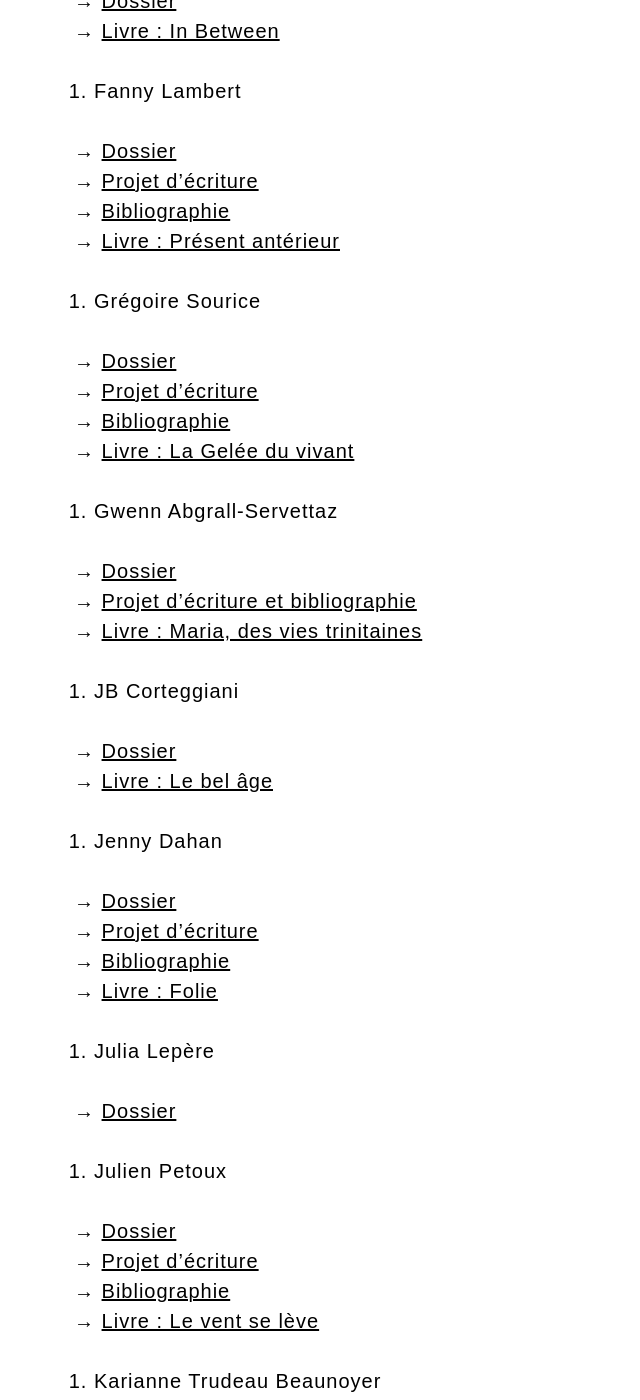
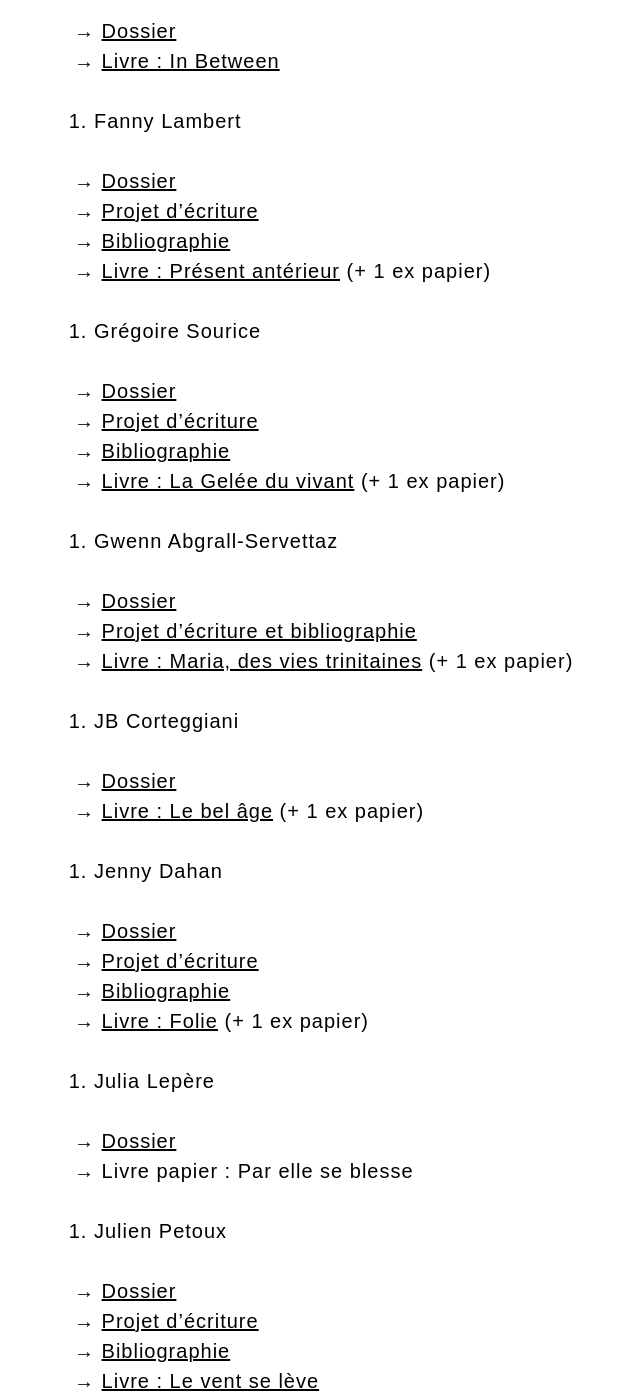
Before and after one commit to PQuod/MaisondelaPoesiedeRennes, a Jekyll site: the page built from espace-admin/admin.md, in a window 1280 px wide and 1400 px high, scrolled down 1478 px. Shown: the whole window, without its empty margins (336-976 px from the left). Built offline with Jekyll 4.4.1, drawn with Linux system fonts in a browser that asks for light colours; some web fonts are replaced; a script that is not in the unit is left out; some of the changed text lies outside the part shown.

Commit message:
Update Pages “accueilca”

```diff
--- a/espace-admin/admin.md
+++ b/espace-admin/admin.md
@@ -14,13 +14,13 @@
 * [Dossier](<https://maiporennes.fr/docs/2023_Candidatures/Adrien Lafille/dossier Lafille - Maison de la poésie de Rennes.pdf>)
 * [Projet d'écriture](<https://maiporennes.fr/docs/2023_Candidatures/Adrien Lafille/projet d'écriture Lafille - Maison de la poésie de Rennes.pdf>)
 * [Bibliographie](https://maiporennes.fr/docs/2023_Candidatures/Adrien%20Lafille/bilbiographie%20Lafille%20-%20Maison%20de%20la%20po%C3%A9sie%20de%20Rennes.pdf)
-* [Livre : La Transparence](<https://maiporennes.fr/docs/2023_Candidatures/Adrien Lafille/la-transparence_version définitive.pdf>)
+* [Livre : La Transparence](<https://maiporennes.fr/docs/2023_Candidatures/Adrien Lafille/la-transparence_version définitive.pdf>) (+ 1 ex papier)
 
 2. Aron Barbier
 
 * [Dossier](<https://maiporennes.fr/docs/2023_Candidatures/Aron Barbier/Candidature_Aron_Barbier.pdf>)
 * [Bibliographie](<https://maiporennes.fr/docs/2023_Candidatures/Aron Barbier/Bibliographie Aron Barbier.pdf>)
-* [Livre : Le Coeur solide](<https://maiporennes.fr/docs/2023_Candidatures/Aron Barbier/Le_Coeur_solide.pdf>)
+* [Livre : Le Coeur solide](<https://maiporennes.fr/docs/2023_Candidatures/Aron Barbier/Le_Coeur_solide.pdf>) (+ 1 ex papier de Devenir féministe)
 
 3. Arthur Rimadoum
 
@@ -35,7 +35,7 @@
 5. Charlotte Maréchal
 
 * [Dossier](<../docs/2023_Candidatures/Charlotte Maréchal/candidature CM.pdf>)
-* [Livre : Le sang des amours](<../docs/2023_Candidatures/Charlotte Maréchal/Le sang des amours.pdf>)
+* [Livre : Le sang des amours](<../docs/2023_Candidatures/Charlotte Maréchal/Le sang des amours.pdf>) (+ 1 ex papier)
 
 6. Diane Rivoire
 
@@ -52,36 +52,37 @@
 * [Dossier](<../docs/2023_Candidatures/Fanny Lambert/Residence-ecriture-MPRennes-F. Lambert.23.pdf>)
 * [Projet d'écriture](<../docs/2023_Candidatures/Fanny Lambert/Presentation-projet-ecriture-FLambert.pdf>)
 * [Bibliographie](<../docs/2023_Candidatures/Fanny Lambert/Biblio-parutions-F.Lambert.23.pdf>)
-* [Livre : Présent antérieur](<../docs/2023_Candidatures/Fanny Lambert/present_anterieur FAB interieur R3.pdf>)
+* [Livre : Présent antérieur](<../docs/2023_Candidatures/Fanny Lambert/present_anterieur FAB interieur R3.pdf>) (+ 1 ex papier)
 
 9. Grégoire Sourice
 
 * [Dossier](<../docs/2023_Candidatures/Grégoire Sourice/1. Fiche de renseignements.pdf>)
 * [Projet d'écriture](<../docs/2023_Candidatures/Grégoire Sourice/2. Note de présentation du projet.pdf>)
 * [Bibliographie](<../docs/2023_Candidatures/Grégoire Sourice/3. Bibliographie.pdf>)
-* [Livre : La Gelée du vivant](<../docs/2023_Candidatures/Grégoire Sourice/4. PDF de la dernière publication.pdf>)
+* [Livre : La Gelée du vivant](<../docs/2023_Candidatures/Grégoire Sourice/4. PDF de la dernière publication.pdf>) (+ 1 ex papier)
 
 10. Gwenn Abgrall-Servettaz
 
 * [Dossier](<../docs/2023_Candidatures/Gwenn Abgrall-Servettaz/Candidature G. Abgrall-Servettaz - Résidence MdP  Rennes 2024-25.pdf>)
 * [Projet d'écriture et bibliographie](<../docs/2023_Candidatures/Gwenn Abgrall-Servettaz/G. Abgrall-Servettaz - présentation + bibliographie.pdf>)
-* [Livre : Maria, des vies trinitaines](<../docs/2023_Candidatures/Gwenn Abgrall-Servettaz/Maria, des vies trinitaines Pages int def.pdf>)
+* [Livre : Maria, des vies trinitaines](<../docs/2023_Candidatures/Gwenn Abgrall-Servettaz/Maria, des vies trinitaines Pages int def.pdf>) (+ 1 ex papier)
 
 11. JB Corteggiani
 
 * [Dossier](<../docs/2023_Candidatures/JB Corteggiani/candidature CORTEGGIANI 2.pdf>)
-* [Livre : Le bel âge](<../docs/2023_Candidatures/JB Corteggiani/Le bel âge DEF 2.pdf>)
+* [Livre : Le bel âge](<../docs/2023_Candidatures/JB Corteggiani/Le bel âge DEF 2.pdf>) (+ 1 ex papier)
 
 12. Jenny Dahan
 
 * [Dossier](<../docs/2023_Candidatures/Jenny Dahan/dossier de candidature.pdf>)
 * [Projet d'écriture](<../docs/2023_Candidatures/Jenny Dahan/Note de présentation.pdf>)
 * [Bibliographie](<../docs/2023_Candidatures/Jenny Dahan/bibliographie.pdf>)
-* [Livre : Folie](<../docs/2023_Candidatures/Jenny Dahan/Folie.pdf>)
+* [Livre : Folie](<../docs/2023_Candidatures/Jenny Dahan/Folie.pdf>) (+ 1 ex papier)
 
 13. Julia Lepère
 
 * [Dossier](<../docs/2023_Candidatures/Julia Lepère/Dossier de candidature Julia Lepère.pdf>)
+* Livre papier : Par elle se blesse
 
 14. Julien Petoux
 
@@ -93,6 +94,7 @@
 15. Karianne Trudeau Beaunoyer
 
 * [Dossier](<../docs/2023_Candidatures/Karianne Trudeau Beaunoyer/Candidature_Résidence_KarianneTrudeauBeaunoyer.pdf>)
+* Livre papier : Je suis l'ennemie (2 ex)
 
 16. Laure Samama
 
@@ -109,7 +111,7 @@
 * Dossier [Partie 1](<../docs/2023_Candidatures/Marie Léon/Formulaire Rennes 1.pdf>) / [Partie 2](<../docs/2023_Candidatures/Marie Léon/Formulaire Rennes 2.pdf>)
 * [Projet d'écriture](<../docs/2023_Candidatures/Marie Léon/Présentation de j'envie d'asie.pdf>)
 * [Bibliographie](<../docs/2023_Candidatures/Marie Léon/Bio-bibliographie.pdf>)
-* [Livre : Et la nuit](<../docs/2023_Candidatures/Marie Léon/Et la nuit .pdf>)
+* [Livre : Et la nuit](<../docs/2023_Candidatures/Marie Léon/Et la nuit .pdf>) (+ 1 ex papier)
 
 19. Marine Peyrard
 
@@ -124,6 +126,7 @@
 21. Natasha Lafond
 
 * [Dossier](<../docs/2023_Candidatures/Natasha Lafond/FichierUniqueNatachaLafondDemandeRésidence24 25.pdf>)
+* Livre papier : Sur les rives d'argile
 
 22. Olivia Tapiero
 
@@ -135,6 +138,7 @@
 23. Paloma Hermine Hidalgo
 
 * [Dossier](<../docs/2023_Candidatures/Paloma Hermine Hidalgo/Candidature Paloma Hermine Hidalgo.pdf>)
+* Livre papier : Rien, le ciel peut-être
 
 24. Sabine Aussenac
 
@@ -144,7 +148,7 @@
 25. Stéphane Nowak Papantoniou
 
 * [Dossier](<../docs/2023_Candidatures/Stéphane Nowak Papantoniou/r-sidence-d-criture-dossier-de-candidature.pdf>)
-* [Livre : Ca ne tient plus](<../docs/2023_Candidatures/Stéphane Nowak Papantoniou/CANETIENTPLUS.pdf>)
+* [Livre : Ca ne tient plus](<../docs/2023_Candidatures/Stéphane Nowak Papantoniou/CANETIENTPLUS.pdf>) (+ 1 ex papier)
 
 26. Stéphanie Pommeret
 
```
